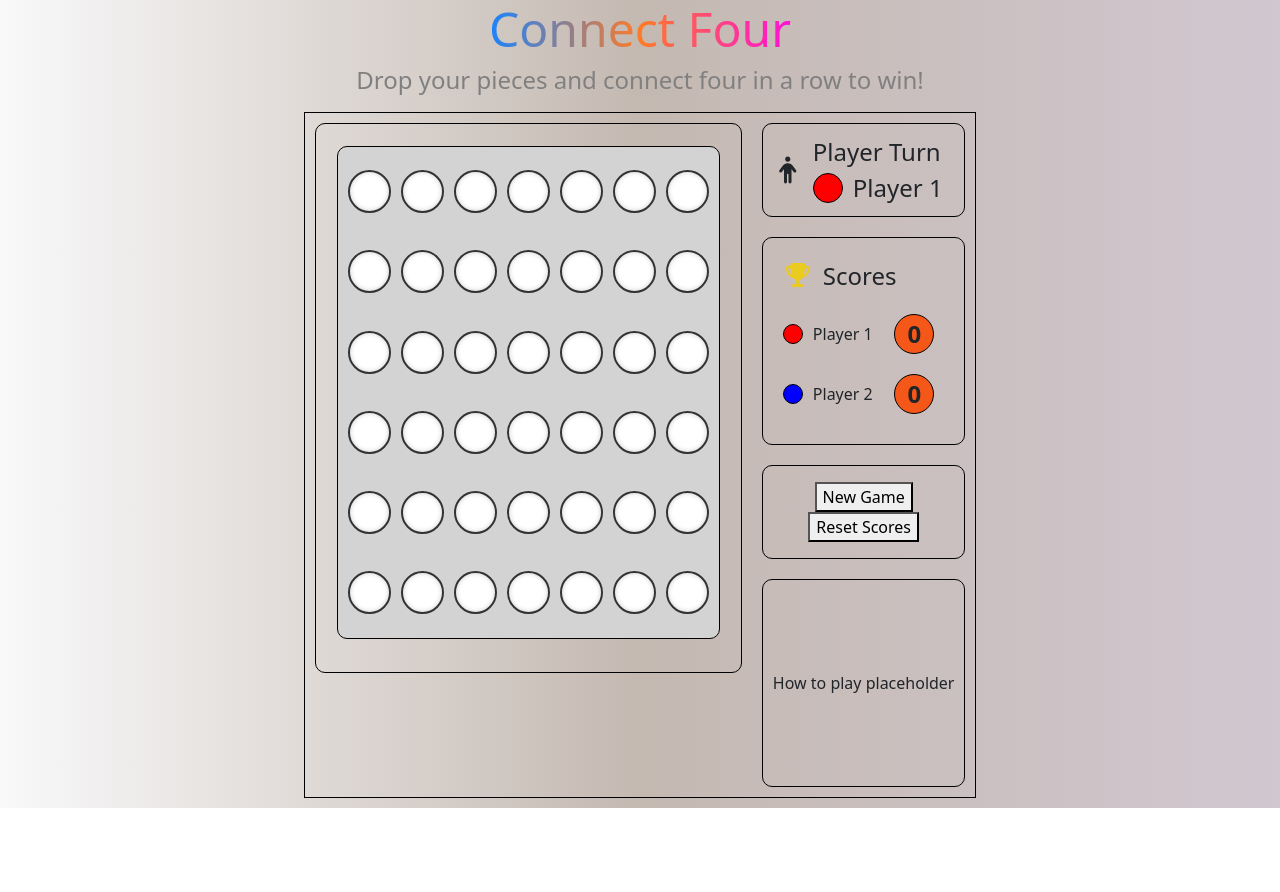
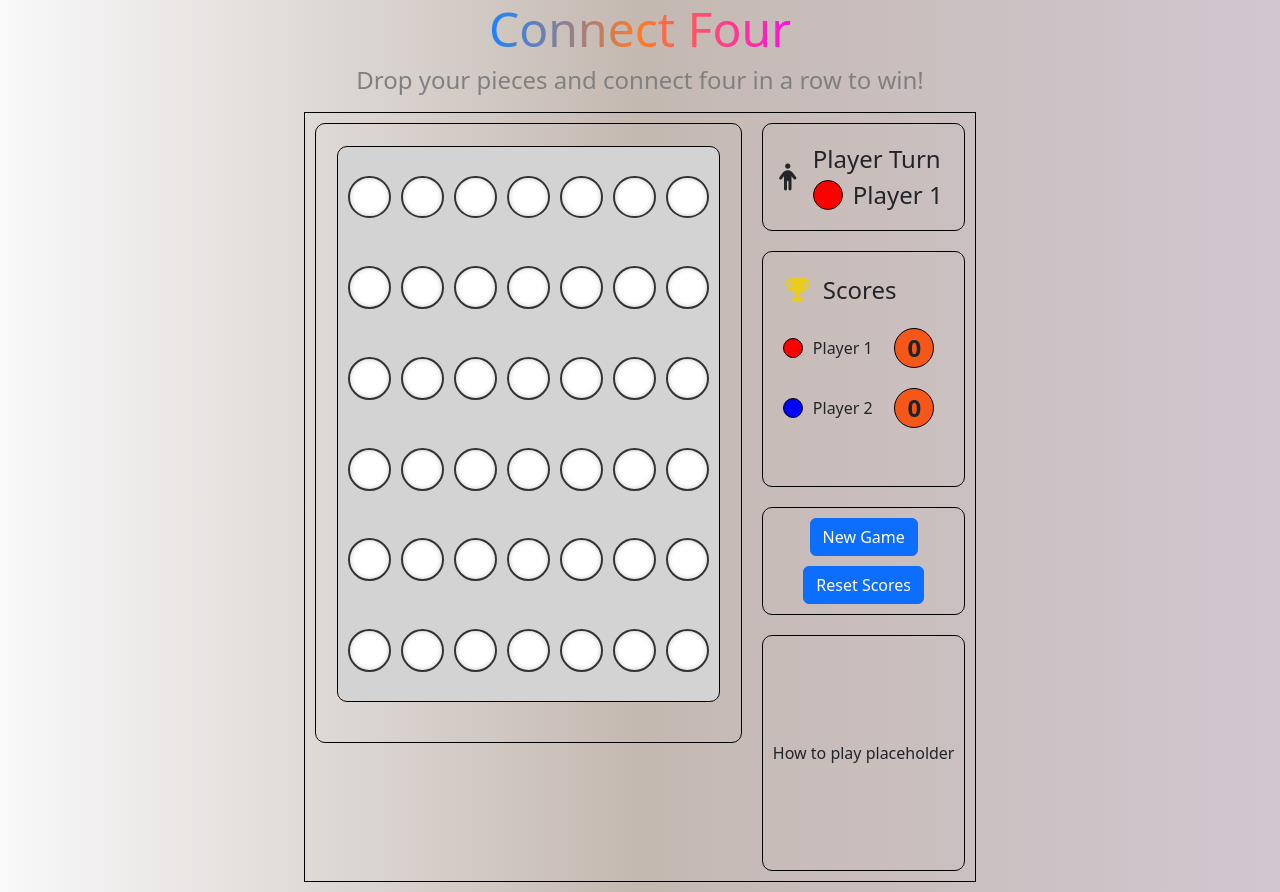
Before and after one commit to Programbeginner2120/connect-4-game, an Angular app: page / in a window 1280 px wide. Before the commit the page ends 808 px from the top, so only its background shows below. Built offline with nearby package versions, Linux system fonts and the light colour scheme.

Commit message:
developed game buttons component

```diff
--- /dev/null
+++ b/src/app/components/game-buttons/game-buttons.html
@@ -0,0 +1,4 @@
+<div class="game-buttons-container">
+    <button class="btn btn-primary new-game-button" (click)="newGame.emit()">New Game</button>
+    <button class="btn btn-primary reset-scores-button" (click)="resetScores.emit()">Reset Scores</button>
+</div>
--- /dev/null
+++ b/src/app/components/game-buttons/game-buttons.scss
@@ -0,0 +1,11 @@
+.game-buttons-container {
+    display: flex;
+    flex-direction: column;
+    align-items: center;
+    width: 100%;
+    padding: 10px;
+    gap: 10px;
+    border: 1px solid black;
+    border-radius: 10px;
+    background-color: transparent;
+}
--- /dev/null
+++ b/src/app/components/game-buttons/game-buttons.ts
@@ -0,0 +1,15 @@
+import { Component, output } from '@angular/core';
+
+@Component({
+  selector: 'app-game-buttons',
+  imports: [],
+  templateUrl: './game-buttons.html',
+  styleUrl: './game-buttons.scss'
+})
+export class GameButtons {
+
+  // Output signals
+  newGame = output<void>();
+  resetScores = output<void>();
+
+}
--- a/src/app/components/game-screen/game-screen.html
+++ b/src/app/components/game-screen/game-screen.html
@@ -6,10 +6,10 @@
         <app-game-board class="game-board"></app-game-board>
         <app-player-turn class="player-turn-card"></app-player-turn>
         <app-player-score class="player-score-card"></app-player-score>
-        <div class="buttons-container">
-            <button class="new-game-button">New Game</button>
-            <button class="reset-scores-button">Reset Scores</button>
-        </div>
+        <app-game-buttons
+         (newGame)="handleNewGame()"
+         (resetScores)="handleResetScores()"
+         class="game-buttons-card"></app-game-buttons>
         <div class="card how-to-play-card">
             How to play placeholder
         </div>
--- a/src/app/components/game-screen/game-screen.scss
+++ b/src/app/components/game-screen/game-screen.scss
@@ -38,7 +38,7 @@
     margin: 10px;
 }
 
-.card, .buttons-container {
+.card {
     display: flex;
     flex-direction: column;
     justify-content: center;
@@ -63,9 +63,10 @@
     margin: 10px;
 }
 
-.buttons-container {
+.game-buttons-card {
     grid-row: 4 / 5;
     grid-column: 5 / 7;
+    margin: 10px;
 }
 
 .how-to-play-card {
--- a/src/app/components/game-screen/game-screen.ts
+++ b/src/app/components/game-screen/game-screen.ts
@@ -1,14 +1,29 @@
-import { Component } from '@angular/core';
+import { Component, inject, viewChild } from '@angular/core';
 import { GameBoard } from '../game-board/game-board';
 import { PlayerScore } from '../player-score/player-score';
 import { PlayerTurn } from '../player-turn/player-turn';
+import { GameButtons } from '../game-buttons/game-buttons';
+import { ScoreService } from '../../services/score/score.service';
 
 @Component({
   selector: 'app-game-screen',
-  imports: [GameBoard, PlayerScore, PlayerTurn],
+  imports: [GameBoard, PlayerScore, PlayerTurn, GameButtons],
   templateUrl: './game-screen.html',
   styleUrl: './game-screen.scss'
 })
 export class GameScreen {
 
+  gameBoard = viewChild<GameBoard>(GameBoard);
+
+  // DI
+  readonly scoreService = inject(ScoreService);
+
+  handleNewGame() {
+    this.gameBoard()?.resetBoard();
+  }
+
+  handleResetScores() {
+    this.scoreService.resetScores();
+  }
+
 }
```
Also changed, not shown: 1 other file (tests, documents, lock files or other folders).
